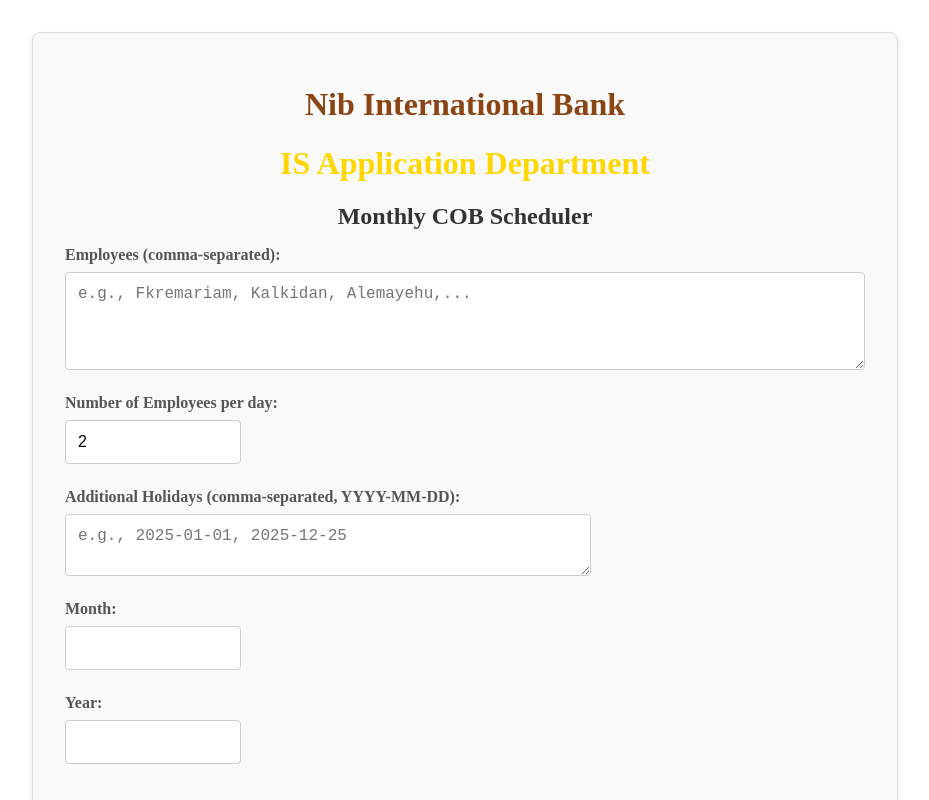
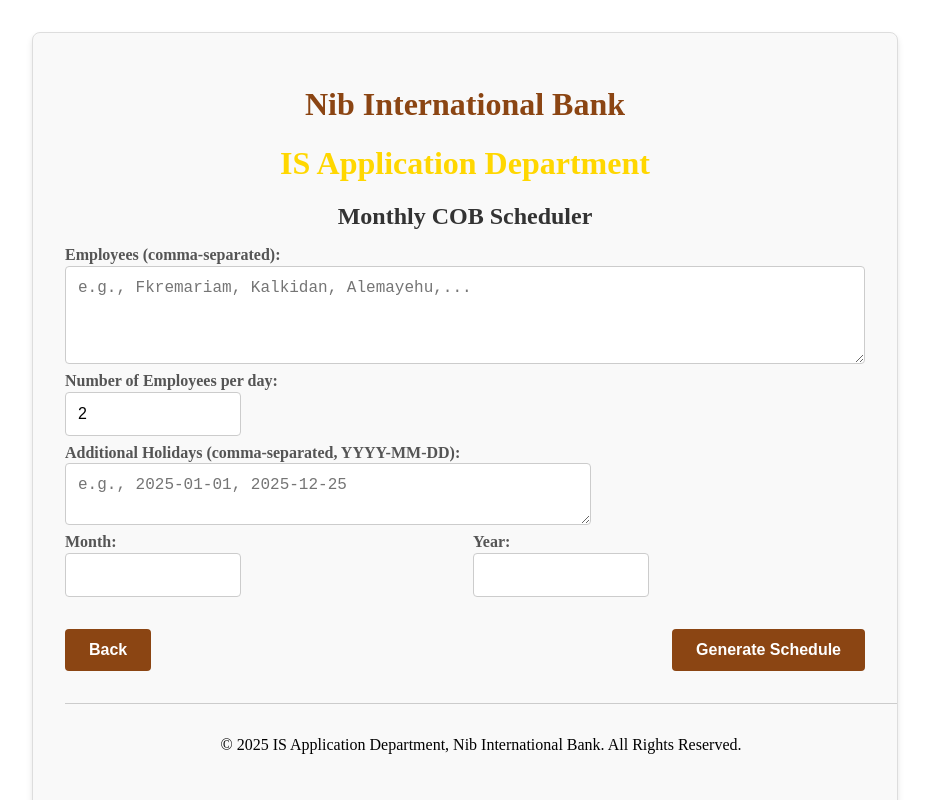
Before and after one commit to fkremariamn21/scheduler-app, a Next.js app: page /Scheduler in a window 1280 px wide. Shown: the top 800 px of the page, without its empty margins (175-1104 px from the left). Built offline with nearby package versions, Linux system fonts and the light colour scheme.

Commit message:
prepare for verce3

```diff
--- a/pages/Scheduler.tsx
+++ b/pages/Scheduler.tsx
@@ -155,6 +155,8 @@
               placeholder="e.g., 2025-01-01, 2025-12-25"
             />
           </div>
+          {/* ⭐ The change starts here */}
+          <div className={styles.rowGroup}>
             <div className={styles.inputGroup}>
               <label htmlFor="month">Month:</label>
               <input
@@ -180,7 +182,8 @@
                 className={styles.shortInput}
               />
             </div>
-          {/* ⭐ Button container for "Back" and "Generate" */}
+          </div>
+          {/* ⭐ The change ends here */}
           <div className={styles.buttonContainer}>
             <button className={`${styles.button} ${styles.backButton}`} type="button" onClick={handleBack}>
               Back
--- a/styles/SchedulerForm.module.css
+++ b/styles/SchedulerForm.module.css
@@ -30,21 +30,24 @@
 .form {
   display: flex;
   flex-direction: column;
-gap: 1.5rem;
+  gap: 0.5rem;
 }
-.shortInput{
+
+.shortInput {
   width: 150px;
 }
-.shortInputHoliday{
+
+.shortInputHoliday {
   width: 500px;
 }
+
 .inputGroup {
   display: flex;
   flex-direction: column;
 }
 
 .inputGroup label {
-margin-bottom: 0.5rem;
+  margin-bottom: 0.1rem;
   font-weight: bold;
   color: #555;
 }
@@ -118,7 +121,19 @@
   font-weight: bold;
 }
 
-/* ⭐ The updated styles for the button container and back button */
+/* ⭐ New styles to put month and year in the same row */
+.rowGroup {
+  display: flex;
+  flex-direction: row;
+  justify-content: space-between;
+  gap: 1rem;
+}
+
+/* ⭐ Adjust inputGroup behavior for the row */
+.rowGroup .inputGroup {
+  flex-grow: 1;
+}
+
 .buttonContainer {
   display: flex;
   justify-content: space-between;
```
Lines whose indentation alone changed are shown as unchanged.
